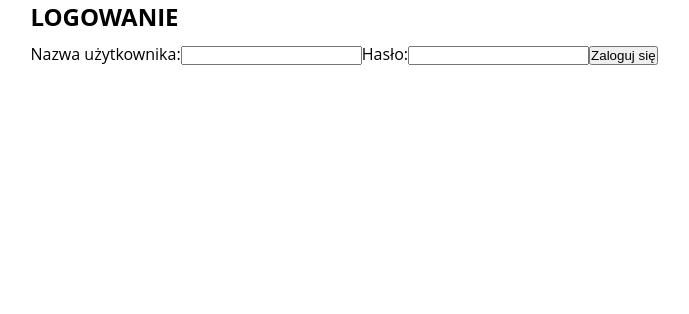
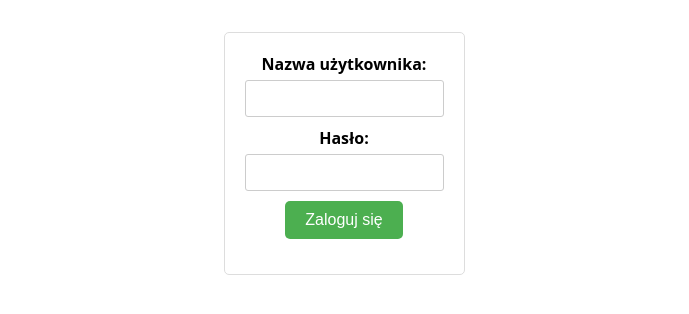
Before and after one commit to JuliaKucmierczyk/ManagMe, a React (Vite) app: page /login in a window 1280 px wide. Shown: the top 314 px of the page, without its empty margins (296-985 px from the left). Built offline with nearby package versions, Linux system fonts and the light colour scheme.

Commit message:
Login Form

```diff
--- a/package.json
+++ b/package.json
@@ -3,7 +3,9 @@
   "private": true,
   "version": "0.0.0",
   "type": "module",
+  "main": "server.ts",
   "scripts": {
+    "start": "nodemon server.ts",
     "dev": "vite",
     "build": "tsc && vite build",
     "lint": "eslint . --ext ts,tsx --report-unused-disable-directives --max-warnings 0",
@@ -15,8 +17,10 @@
     "cors": "^2.8.5",
     "express": "^4.19.2",
     "jsonwebtoken": "^9.0.2",
+    "nodemon": "^3.1.0",
     "react": "^18.2.0",
     "react-dom": "^18.2.0",
+    "react-hook-form": "^7.52.0",
     "react-router-dom": "^6.22.3"
   },
   "devDependencies": {
@@ -25,6 +29,7 @@
     "@types/express": "^4.17.21",
     "@types/jsonwebtoken": "^9.0.6",
     "@types/node": "^20.12.7",
+    "@types/nodemon": "^1.19.6",
     "@types/react": "^18.2.66",
     "@types/react-dom": "^18.2.22",
     "@typescript-eslint/eslint-plugin": "^7.2.0",
--- a/src/App.css
+++ b/src/App.css
@@ -278,3 +278,53 @@ ul li:hover {
 .add-story-form button:hover {
   background-color: #3e8e41;
 }
+
+/* Login */
+.login-form {
+  display: flex;
+  flex-direction: column;
+  align-items: center;
+  padding: 20px;
+  border: 1px solid #ddd;
+  border-radius: 5px;
+  margin: 2rem;
+  max-width: 300px;
+}
+
+.login-form label {
+  display: block;
+  margin-bottom: 5px;
+  font-weight: bold;
+}
+
+.login-form input {
+  padding: 10px;
+  border: 1px solid #ccc;
+  border-radius: 3px;
+  width: 100%;
+  margin-bottom: 10px;
+}
+
+.login-form button {
+  background-color: #4caf50; /* Green */
+  border: none;
+  color: white;
+  padding: 10px 20px;
+  text-align: center;
+  text-decoration: none;
+  display: inline-block;
+  font-size: 16px;
+  margin-bottom: 15px;
+  cursor: pointer;
+  border-radius: 5px;
+}
+
+.login-form button:hover {
+  background-color: #3e8e41;
+}
+
+.login-form .error {
+  color: red;
+  font-weight: bold;
+  margin-bottom: 5px;
+}
--- a/src/Pages/LoginForm.tsx
+++ b/src/Pages/LoginForm.tsx
@@ -1,102 +1,74 @@
-import { useState, useEffect } from "react";
-import axios from "axios";
+import React, { useState } from "react";
+import { useForm } from "react-hook-form";
 import { useNavigate } from "react-router-dom";
 
-const LoginForm = () => {
-  // eslint-disable-next-line @typescript-eslint/no-unused-vars
-  const [login, setLogin] = useState("");
-  // eslint-disable-next-line @typescript-eslint/no-unused-vars
-  const [password, setPassword] = useState("");
-  const [error, setError] = useState();
+interface LoginFormValues {
+  username: string;
+  password: string;
+}
+
+const LoginForm: React.FC = () => {
+  const {
+    register,
+    handleSubmit,
+    formState: { errors },
+  } = useForm<LoginFormValues>();
   const navigate = useNavigate();
+  const [loginError, setLoginError] = useState("");
 
-  const handleSubmit = async (event: { preventDefault: () => void }) => {
-    event.preventDefault();
-
+  const onSubmit = async (data: LoginFormValues) => {
     try {
-      const response = await axios.post("/api/login", {
-        login,
-        password,
+      const response = await fetch("/api/login", {
+        method: "POST",
+        headers: {
+          "Content-Type": "application/json",
+        },
+        body: JSON.stringify(data),
       });
 
-      const data = response.data;
+      const { token, refreshToken, error } = await response.json();
 
-      if (response) {
-        // Login successful
-        console.log("Login successful:", data);
-        localStorage.setItem("accessToken", data.accessToken);
-        localStorage.setItem("refreshToken", data.refreshToken);
-        navigate("/protected-route"); // Redirect to protected route
-      } else {
-        setError(data.error); // Handle login error
+      if (error) {
+        setLoginError(error);
+        return;
       }
+
+      // Secure storage recommendation (replace with your chosen method)
+      // Implement a secure storage solution (e.g., a library) instead of localStorage
+      localStorage.setItem("accessToken", token);
+      localStorage.setItem("refreshToken", refreshToken);
+
+      navigate("/protected-route");
     } catch (error) {
-      console.error("Login error:", error);
+      console.error(error);
+      setLoginError("Wystąpił błąd podczas logowania.");
     }
   };
 
-  const handleRefreshToken = async () => {
-    const refreshToken = localStorage.getItem("refreshToken");
-
-    if (!refreshToken) {
-      return; // Handle missing refresh token (e.g., logout)
-    }
-
-    try {
-      const response = await axios.post("/api/refresh-token", {
-        headers: {
-          "refresh-token": refreshToken, // Access single value from localStorage
-        },
-      });
-
-      const data = response.data;
-
-      if (response) {
-        console.log("Refresh token successful:", data);
-        localStorage.setItem("accessToken", data.accessToken); // Update access token
-      } else {
-        console.error("Refresh token error:", data.error);
-        // Handle refresh token error (e.g., logout or prompt new login)
-      }
-    } catch (error) {
-      console.error("Refresh token error:", error);
-      // Handle generic refresh token error (e.g., logout or prompt new login)
-    }
-  };
-
-  // Call refresh token logic periodically (adjust interval as needed)
-  useEffect(() => {
-    const intervalId = setInterval(handleRefreshToken, 1000 * 60 * 30); // Refresh every 30 minutes
-
-    return () => clearInterval(intervalId); // Cleanup on unmount
-  }, []);
-
   return (
-    <div className="login-form">
-      <h2>Logowanie</h2>
-      <form onSubmit={handleSubmit}>
+    <form onSubmit={handleSubmit(onSubmit)} className="login-form">
       <label htmlFor="username">Nazwa użytkownika:</label>
       <input
+        id="username"
+        name="username"
         type="text"
-          id="username"
-          name="login" // Name should match the data sent in axios.post
-          value={login}
-          onChange={(event) => setLogin(event.target.value)}
-          required
+        ref={register("username").ref}
       />
+      {errors.username && <p className="error">{errors.username.message}</p>}
+
       <label htmlFor="password">Hasło:</label>
       <input
+        id="password"
+        name="password"
         type="password"
-          id="password"
-          name="password" // Name should match the data sent in axios.post
-          value={password}
-          onChange={(event) => setPassword(event.target.value)}
-          required
+        ref={register("password").ref}
       />
+      {errors.password && <p className="error">{errors.password.message}</p>}
+
       <button type="submit">Zaloguj się</button>
+
+      {loginError && <p className="error">{loginError}</p>}
     </form>
-      {error && <p className="error">{error}</p>}
-    </div>
   );
 };
 
```
Also changed, not shown: src/server.ts (renamed from src/API/server.ts, +26 -0 lines), 1 other file (tests, documents, lock files or other folders). Lines whose indentation alone changed are shown as unchanged.
